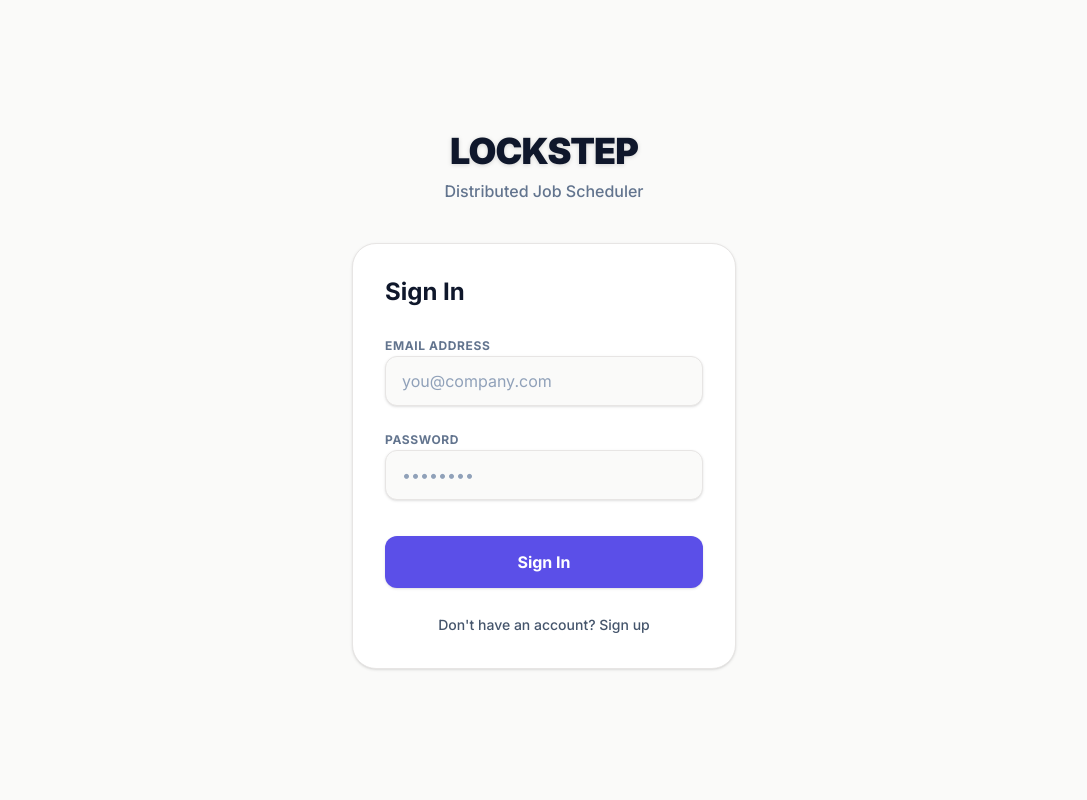
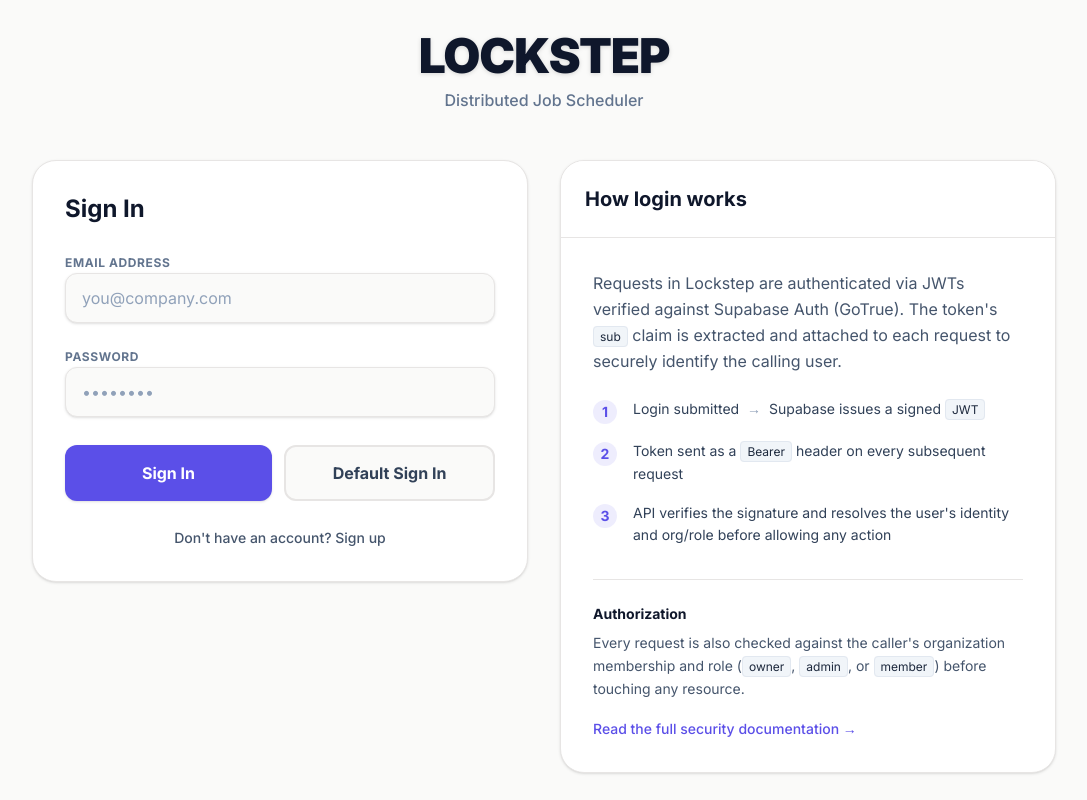
Before and after one commit to Shashikumar-ezhilarasu/Lockstep, a Next.js app in the folder frontend/: page /login in a window 1280 px wide. Shown: the whole page, without its empty margins (96-1183 px from the left). Built offline with nearby package versions, Linux system fonts and the light colour scheme; no server answers.

Commit message:
feat(frontend): redesign login page and add default sign in
Transformed the login page into a split-panel design featuring an auth explainer side panel. Added a highly visible 'Default Sign In' button alongside the primary login to facilitate instant access using seeded test credentials.

```diff
--- a/frontend/src/app/login/page.tsx
+++ b/frontend/src/app/login/page.tsx
@@ -4,6 +4,8 @@ import { motion, AnimatePresence } from 'framer-motion';
 import { useRouter } from 'next/navigation';
 import { api, setAuthToken } from '@/lib/api';
 import toast from 'react-hot-toast';
+import { ChevronDown, ChevronUp } from 'lucide-react';
+import Link from 'next/link';
 
 export default function LoginPage() {
   const [isLogin, setIsLogin] = useState(true);
@@ -11,22 +13,21 @@ export default function LoginPage() {
   const [password, setPassword] = useState('');
   const [name, setName] = useState('');
   const [loading, setLoading] = useState(false);
+  const [showExplainer, setShowExplainer] = useState(false);
   const router = useRouter();
 
-  const handleSubmit = async (e: React.FormEvent) => {
-    e.preventDefault();
+  const handleAuth = async (authEmail: string, authPass: string, authName?: string, isLoginForm: boolean = true) => {
     setLoading(true);
-
     try {
       let res;
-      if (isLogin) {
-        res = await api.login({ email, password });
+      if (isLoginForm) {
+        res = await api.login({ email: authEmail, password: authPass });
       } else {
-        res = await api.register({ email, password, name });
+        res = await api.register({ email: authEmail, password: authPass, name: authName });
       }
 
       setAuthToken(res.token);
-      toast.success(isLogin ? 'Welcome back!' : 'Account created successfully!');
+      toast.success(isLoginForm ? 'Welcome back!' : 'Account created successfully!');
       router.push('/dashboard');
     } catch (error: any) {
       toast.error(error.message || 'Authentication failed');
@@ -35,25 +36,36 @@ export default function LoginPage() {
     }
   };
 
+  const handleSubmit = (e: React.FormEvent) => {
+    e.preventDefault();
+    handleAuth(email, password, name, isLogin);
+  };
+
+  const handleDefaultLogin = () => {
+    handleAuth('a@gmail.com', 'bala', 'Default User', true);
+  };
+
   return (
-    <div className="min-h-screen w-full flex items-center justify-center relative overflow-hidden bg-[#FAFAF9]">
-      <motion.div
-        initial={{ opacity: 0, y: 20 }}
-        animate={{ opacity: 1, y: 0 }}
-        className="w-full max-w-md p-8 relative z-10"
-      >
-        <div className="text-center mb-10">
+    <div className="min-h-screen w-full flex items-center justify-center relative overflow-hidden bg-[#FAFAF9] p-4 md:p-8">
+      <div className="w-full max-w-5xl">
+        <div className="text-center mb-10 md:mb-12">
           <motion.h1
             initial={{ opacity: 0 }} animate={{ opacity: 1 }} transition={{ delay: 0.2 }}
-            className="text-4xl font-black tracking-tight text-slate-900 drop-shadow-sm mb-2"
+            className="text-4xl md:text-5xl font-black tracking-tight text-slate-900 drop-shadow-sm mb-2"
           >
             LOCKSTEP
           </motion.h1>
           <p className="text-slate-500 font-medium">Distributed Job Scheduler</p>
         </div>
 
-        <div className="bg-white border border-[#E7E5E4] rounded-3xl p-8 shadow-sm relative overflow-hidden">
+        <div className="grid md:grid-cols-2 gap-8 items-start relative z-10">
 
+          {/* Left Column: Login Form */}
+          <motion.div
+            initial={{ opacity: 0, x: -20 }}
+            animate={{ opacity: 1, x: 0 }}
+            className="bg-white border border-[#E7E5E4] rounded-3xl p-8 shadow-sm relative overflow-hidden"
+          >
             <form onSubmit={handleSubmit} className="relative z-10 space-y-5">
               <h2 className="text-2xl font-bold text-slate-900 mb-6">
                 {isLogin ? 'Sign In' : 'Create Account'}
@@ -104,13 +116,24 @@ export default function LoginPage() {
                 />
               </div>
 
+              <div className="pt-2 flex gap-3">
                 <button
                   type="submit"
                   disabled={loading}
-              className="w-full py-3.5 px-4 bg-[#5B4FE8] hover:bg-[#4a3fcc] text-white rounded-xl font-bold transition-all transform hover:scale-[1.02] active:scale-95 disabled:opacity-50 disabled:pointer-events-none mt-4 shadow-sm"
+                  className="flex-1 py-3.5 px-4 bg-[#5B4FE8] hover:bg-[#4a3fcc] text-white rounded-xl font-bold transition-all transform hover:scale-[1.02] active:scale-95 disabled:opacity-50 disabled:pointer-events-none shadow-sm flex justify-center items-center"
                 >
                   {loading ? 'Authenticating...' : (isLogin ? 'Sign In' : 'Sign Up')}
                 </button>
+
+                <button
+                  type="button"
+                  onClick={handleDefaultLogin}
+                  disabled={loading}
+                  className="flex-1 py-3.5 px-4 bg-[#FAFAF9] border-2 border-[#E7E5E4] hover:border-[#5B4FE8] text-slate-700 rounded-xl font-bold transition-colors disabled:opacity-50 flex justify-center items-center"
+                >
+                  Default Sign In
+                </button>
+              </div>
             </form>
 
             <div className="mt-6 text-center relative z-10">
@@ -122,8 +145,58 @@ export default function LoginPage() {
                 {isLogin ? "Don't have an account? Sign up" : "Already have an account? Sign in"}
               </button>
             </div>
+          </motion.div>
+
+          {/* Right Column: Auth Explainer */}
+          <motion.div
+            initial={{ opacity: 0, x: 20 }}
+            animate={{ opacity: 1, x: 0 }}
+            className="bg-white border border-[#E7E5E4] rounded-3xl overflow-hidden shadow-sm flex flex-col h-full"
+          >
+            {/* Mobile Toggle */}
+            <div
+              className="p-6 border-b border-[#E7E5E4] flex justify-between items-center md:cursor-default cursor-pointer bg-[#FAFAF9] md:bg-white"
+              onClick={() => setShowExplainer(!showExplainer)}
+            >
+              <h3 className="text-xl font-bold text-slate-900">How login works</h3>
+              <div className="md:hidden text-slate-500">
+                {showExplainer ? <ChevronUp size={20} /> : <ChevronDown size={20} />}
+              </div>
+            </div>
+
+            <div className={`p-6 md:p-8 flex-1 ${showExplainer ? 'block' : 'hidden md:block'}`}>
+              <p className="text-slate-600 mb-6 leading-relaxed text-sm md:text-base">
+                Requests in Lockstep are authenticated via JWTs verified against Supabase Auth (GoTrue). The token's <code className="font-mono text-xs bg-slate-100 text-slate-800 px-1.5 py-0.5 rounded border border-slate-200">sub</code> claim is extracted and attached to each request to securely identify the calling user.
+              </p>
+
+              <div className="space-y-4 mb-8">
+                <div className="flex gap-4 items-start">
+                  <div className="w-6 h-6 rounded-full bg-[#5B4FE8]/10 text-[#5B4FE8] flex items-center justify-center font-bold text-sm shrink-0 mt-0.5">1</div>
+                  <p className="text-slate-700 text-sm leading-relaxed">Login submitted <span className="text-slate-400 mx-1">→</span> Supabase issues a signed <code className="font-mono text-xs bg-slate-100 text-slate-800 px-1.5 py-0.5 rounded border border-slate-200">JWT</code></p>
+                </div>
+                <div className="flex gap-4 items-start">
+                  <div className="w-6 h-6 rounded-full bg-[#5B4FE8]/10 text-[#5B4FE8] flex items-center justify-center font-bold text-sm shrink-0 mt-0.5">2</div>
+                  <p className="text-slate-700 text-sm leading-relaxed">Token sent as a <code className="font-mono text-xs bg-slate-100 text-slate-800 px-1.5 py-0.5 rounded border border-slate-200">Bearer</code> header on every subsequent request</p>
+                </div>
+                <div className="flex gap-4 items-start">
+                  <div className="w-6 h-6 rounded-full bg-[#5B4FE8]/10 text-[#5B4FE8] flex items-center justify-center font-bold text-sm shrink-0 mt-0.5">3</div>
+                  <p className="text-slate-700 text-sm leading-relaxed">API verifies the signature and resolves the user's identity and org/role before allowing any action</p>
+                </div>
+              </div>
+
+              <div className="pt-6 border-t border-[#E7E5E4]">
+                <h4 className="text-sm font-bold text-slate-900 mb-2">Authorization</h4>
+                <p className="text-slate-600 text-sm leading-relaxed mb-4">
+                  Every request is also checked against the caller's organization membership and role (<code className="font-mono text-xs bg-slate-100 text-slate-800 px-1.5 py-0.5 rounded border border-slate-200">owner</code>, <code className="font-mono text-xs bg-slate-100 text-slate-800 px-1.5 py-0.5 rounded border border-slate-200">admin</code>, or <code className="font-mono text-xs bg-slate-100 text-slate-800 px-1.5 py-0.5 rounded border border-slate-200">member</code>) before touching any resource.
+                </p>
+                <Link href="/docs" className="text-sm text-[#5B4FE8] hover:text-[#4a3fcc] font-medium transition-colors">
+                  Read the full security documentation &rarr;
+                </Link>
+              </div>
             </div>
           </motion.div>
         </div>
+      </div>
+    </div>
   );
 }
```
Lines whose indentation alone changed are shown as unchanged.
